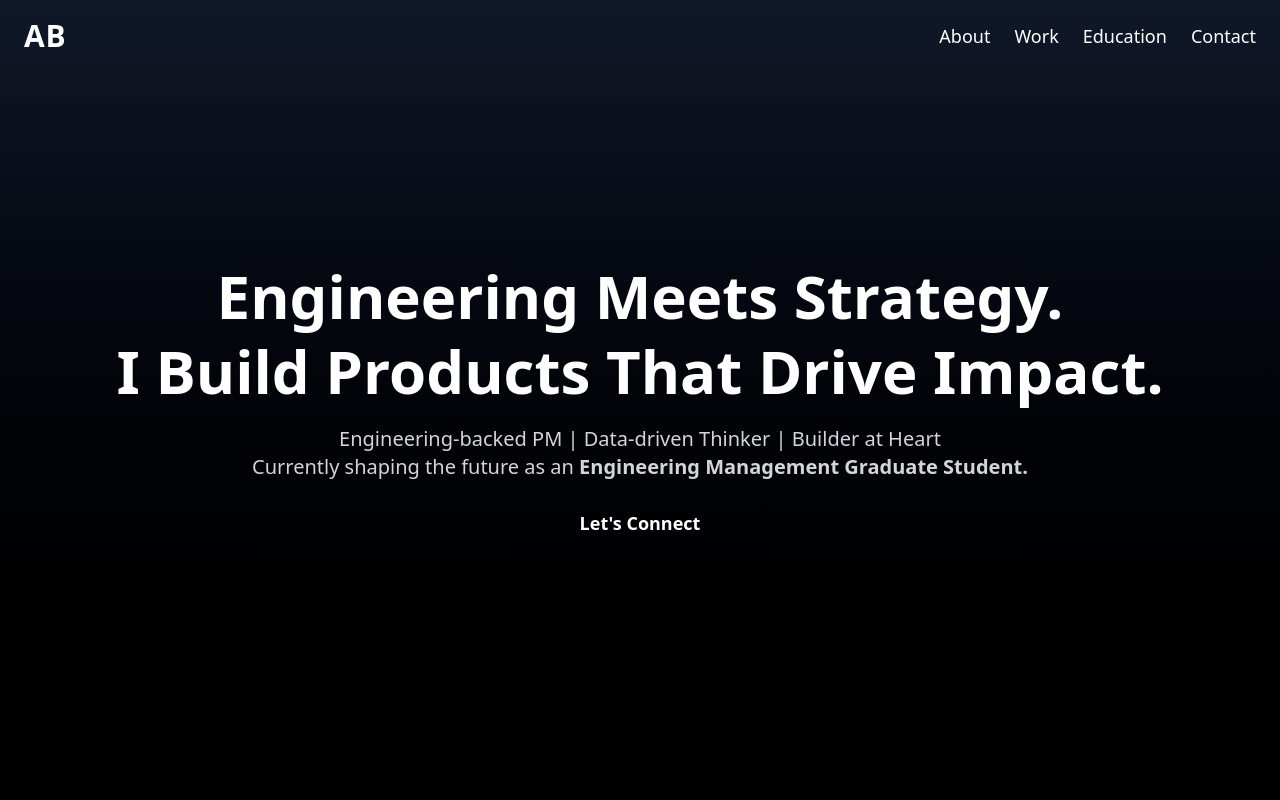
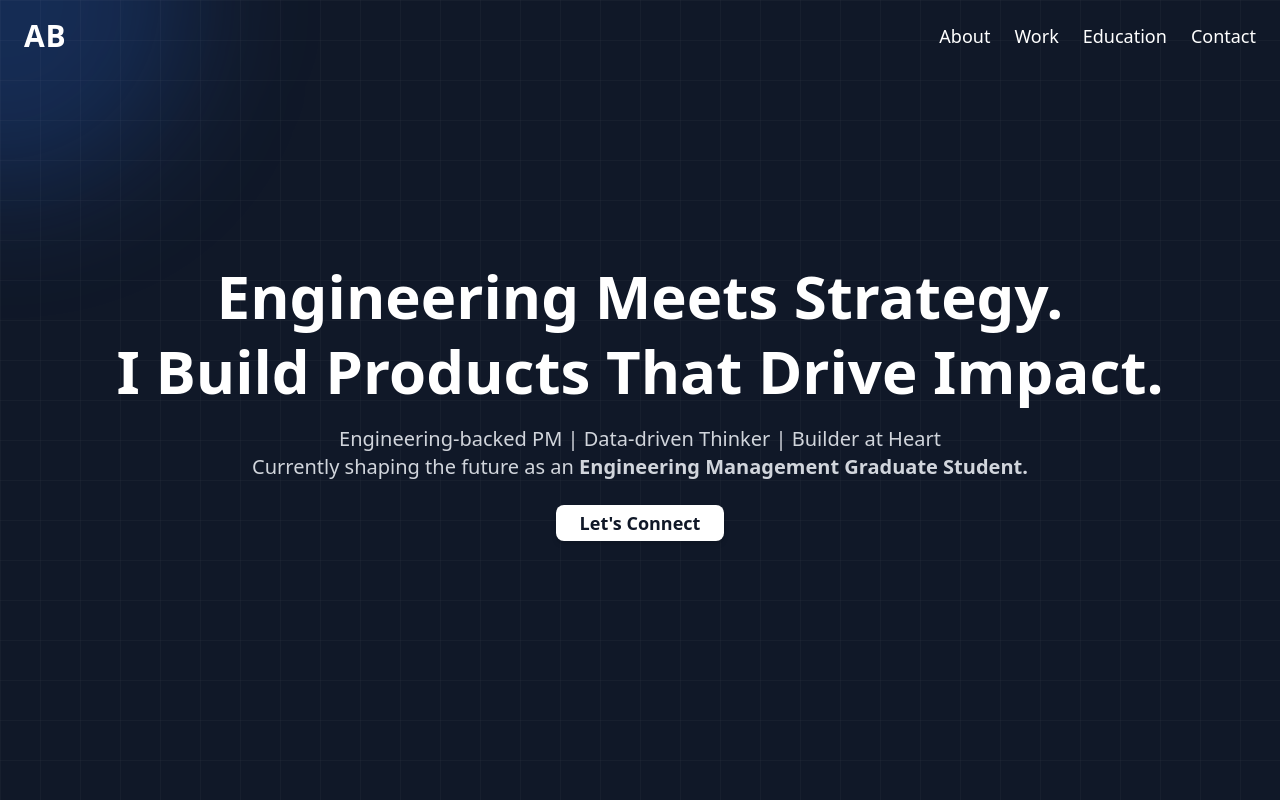
Before and after one commit to vishalcoderathore/wify-portfolio, a Next.js app: page / in a window 1280 px wide. Shown: the top 800 px of the page. Built offline with nearby package versions, Linux system fonts and the light colour scheme.

Commit message:
Added hover effect on hero page

```diff
--- a/src/components/hero.tsx
+++ b/src/components/hero.tsx
@@ -1,15 +1,52 @@
 'use client';
 
-import { Button } from '@/components/ui/button'; // Importing ShadCN Button
-import { motion } from 'framer-motion';
+import { motion, useMotionValue, useSpring } from 'framer-motion';
+import { Button } from '@/components/ui/button';
 import Link from 'next/link';
 
 export default function Hero() {
+  // Track mouse movement
+  const mouseX = useMotionValue(0);
+  const mouseY = useMotionValue(0);
+
+  // Smooth animation for glow movement
+  const smoothX = useSpring(mouseX, { stiffness: 50, damping: 20 });
+  const smoothY = useSpring(mouseY, { stiffness: 50, damping: 20 });
+
+  const handleMouseMove = (e: React.MouseEvent) => {
+    const { clientX, clientY } = e;
+    mouseX.set(clientX);
+    mouseY.set(clientY);
+  };
+
   return (
-    <section className="w-full h-screen flex flex-col items-center justify-center text-center bg-gradient-to-b from-gray-900 to-black text-white">
+    <section
+      className="relative w-full h-screen flex flex-col items-center justify-center text-center bg-gray-900 overflow-hidden"
+      onMouseMove={handleMouseMove}>
+      {/* Glow effect following cursor */}
+      <motion.div
+        className="absolute w-96 h-96 bg-blue-500/20 rounded-full blur-3xl"
+        style={{
+          top: smoothY,
+          left: smoothX,
+          transform: 'translate(-50%, -50%)',
+        }}
+      />
+
+      <div className="absolute inset-0 pointer-events-none bg-transparent">
+        <div
+          className="w-full h-full opacity-10"
+          style={{
+            backgroundImage:
+              'linear-gradient(rgba(255,255,255,0.3) 1px, transparent 1px), linear-gradient(90deg, rgba(255,255,255,0.3) 1px, transparent 1px)',
+            backgroundSize: '40px 40px',
+          }}
+        />
+      </div>
+
       {/* Main Heading */}
       <motion.h1
-        className="text-5xl md:text-6xl font-bold leading-tight"
+        className="text-5xl md:text-6xl font-bold leading-tight text-white relative z-10"
         initial={{ opacity: 0, y: -20 }}
         animate={{ opacity: 1, y: 0 }}
         transition={{ duration: 0.8, ease: 'easeOut' }}>
@@ -18,7 +55,7 @@ export default function Hero() {
 
       {/* Subtext */}
       <motion.p
-        className="mt-4 text-lg md:text-xl text-gray-300"
+        className="mt-4 text-lg md:text-xl text-gray-300 relative z-10"
         initial={{ opacity: 0, y: 10 }}
         animate={{ opacity: 1, y: 0 }}
         transition={{ duration: 0.8, ease: 'easeOut', delay: 0.3 }}>
@@ -27,14 +64,16 @@ export default function Hero() {
         Currently shaping the future as an <strong>Engineering Management Graduate Student.</strong>
       </motion.p>
 
-      {/* Call to Action using ShadCN Button */}
+      {/* Call to Action */}
       <motion.div
-        className="mt-6"
+        className="mt-6 relative z-10"
         initial={{ opacity: 0, scale: 0.8 }}
         animate={{ opacity: 1, scale: 1 }}
         transition={{ duration: 0.6, delay: 0.6 }}>
         <Link href="/contact">
-          <Button variant="ghost" className="px-6 py-3 text-lg font-semibold">
+          <Button
+            variant="default"
+            className="px-6 py-3 text-lg font-semibold text-gray-900 bg-white hover:bg-gray-200 transition-all shadow-md hover:shadow-lg">
             Let's Connect
           </Button>
         </Link>
```
